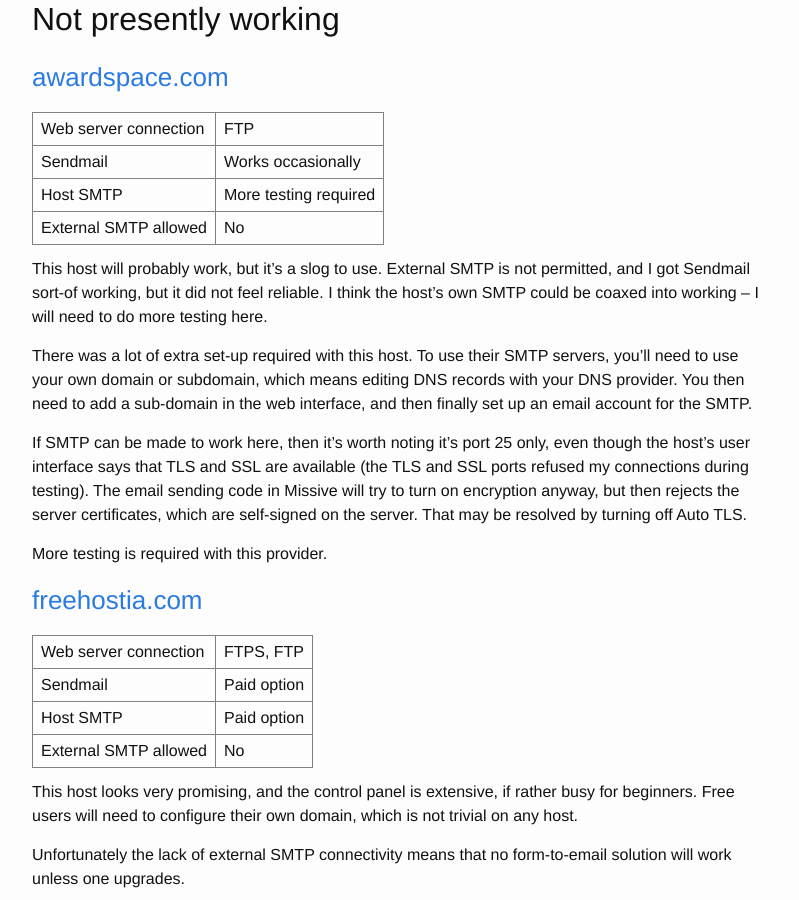
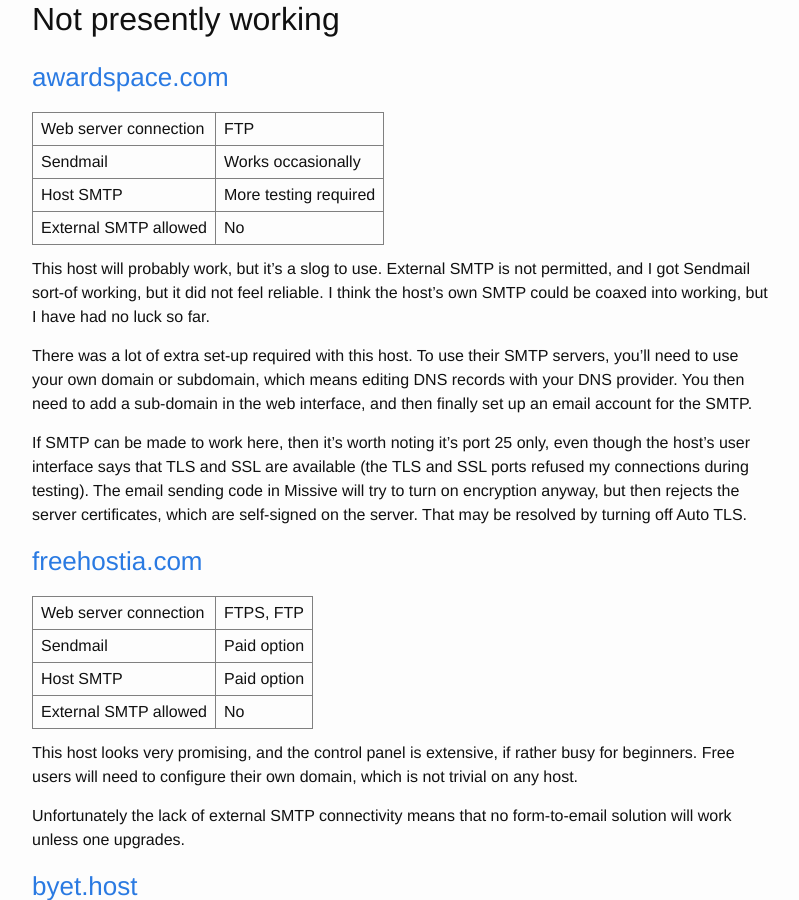
Before and after one commit to missive-app/docs, a Jekyll site: the page built from _posts/2018-02-12-list-of-free-lamp-hosts.markdown, in a window 1280 px wide and 900 px high, scrolled down 1263 px. Shown: the whole window, without its empty margins (238-1037 px from the left). Built offline with Jekyll 4.4.1, drawn with Linux system fonts in a browser that asks for light colours.

Commit message:
I'm shelving this host for now

```diff
--- a/_posts/2018-02-12-list-of-free-lamp-hosts.markdown
+++ b/_posts/2018-02-12-list-of-free-lamp-hosts.markdown
@@ -73,7 +73,7 @@
 
 This host will probably work, but it's a slog to use. External SMTP is not permitted,
 and I got Sendmail sort-of working, but it did not feel reliable. I think the host's
-own SMTP could be coaxed into working -- I will need to do more testing here.
+own SMTP could be coaxed into working, but I have had no luck so far.
 
 There was a lot of extra set-up required with this host. To use their SMTP servers,
 you'll need to use your own domain or subdomain, which means editing DNS records with
@@ -86,8 +86,6 @@
 Missive will try to turn on encryption anyway, but then rejects the server
 certificates, which are self-signed on the server. That may be resolved by turning
 off Auto TLS.
-
-More testing is required with this provider.
 
 ### [freehostia.com](https://www.freehostia.com/)
 
```
